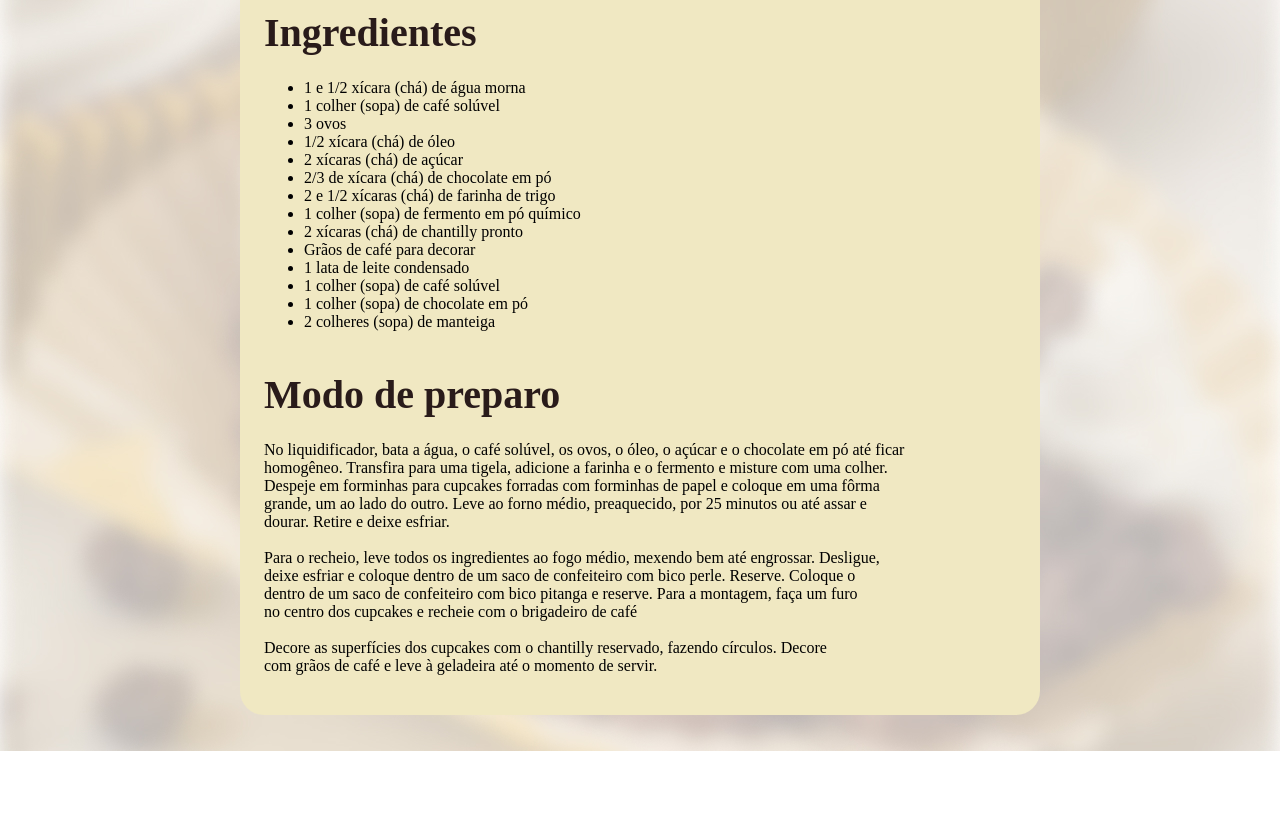
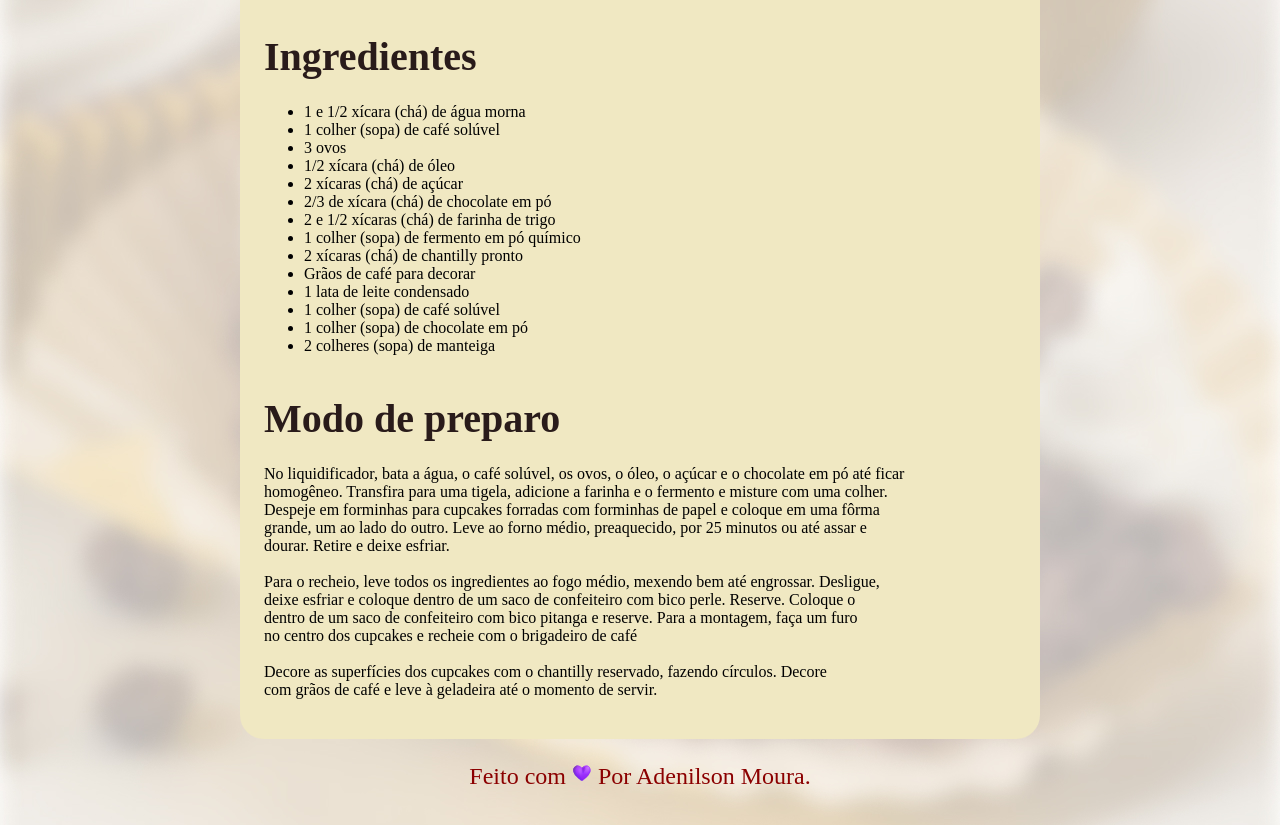
Before and after one commit to mourasuporte24/Projeto_Receita, a plain HTML site: page index.html in a window 1280 px wide. Shown: the part 705-1530 px from the top of the page. Before the commit the page ends 1456 px from the top, so only its background shows below. Drawn offline with Linux system fonts and the light colour scheme; a web font is replaced by a local one.

Commit message:
Adicionando o Footer

```diff
--- a/index.html
+++ b/index.html
@@ -64,6 +64,13 @@
             </section>
         </main>
     </div>
+    <footer>
+
+        Feito com
+        <img src="heart.svg" alt="Love" width="20px">
+        Por Adenilson Moura.
+
+    </footer>
 
 </body>
 
--- a/style.css
+++ b/style.css
@@ -16,7 +16,7 @@ body{
 
     background-image: url(assets/bg-image.jpg);
     background-size: cover;
-    padding: 24px;
+    padding: 24px 24px 10px 24px;
 
 
 }
@@ -27,13 +27,21 @@ body{
     padding: 24px;
     background-color:#F0E8C2;
     border-radius: 24px;
-    margin: 4px auto;
+    margin: 24px auto;
+
 }
+
+p{
+    font-size: 1em;
+}
+
+
 
 
 #about p + p{
 
     margin-top: 4px;
+
 
 }
 
@@ -74,4 +82,20 @@ h1,h2{
 
     color: #291B1A;
     margin-bottom: 4px;
+    line-height: 150%;
 }
+
+footer{
+
+    font-size: 24px;
+    color: darkred;
+    text-align: center;
+
+}
+
+footer img{
+    vertical-align:top;
+    width: 20px;
+    height: 20px;
+    margin-bottom: 24px;
+}
```
Also changed, not shown: heart.svg (added), ph_heart-fill.svg (deleted).
